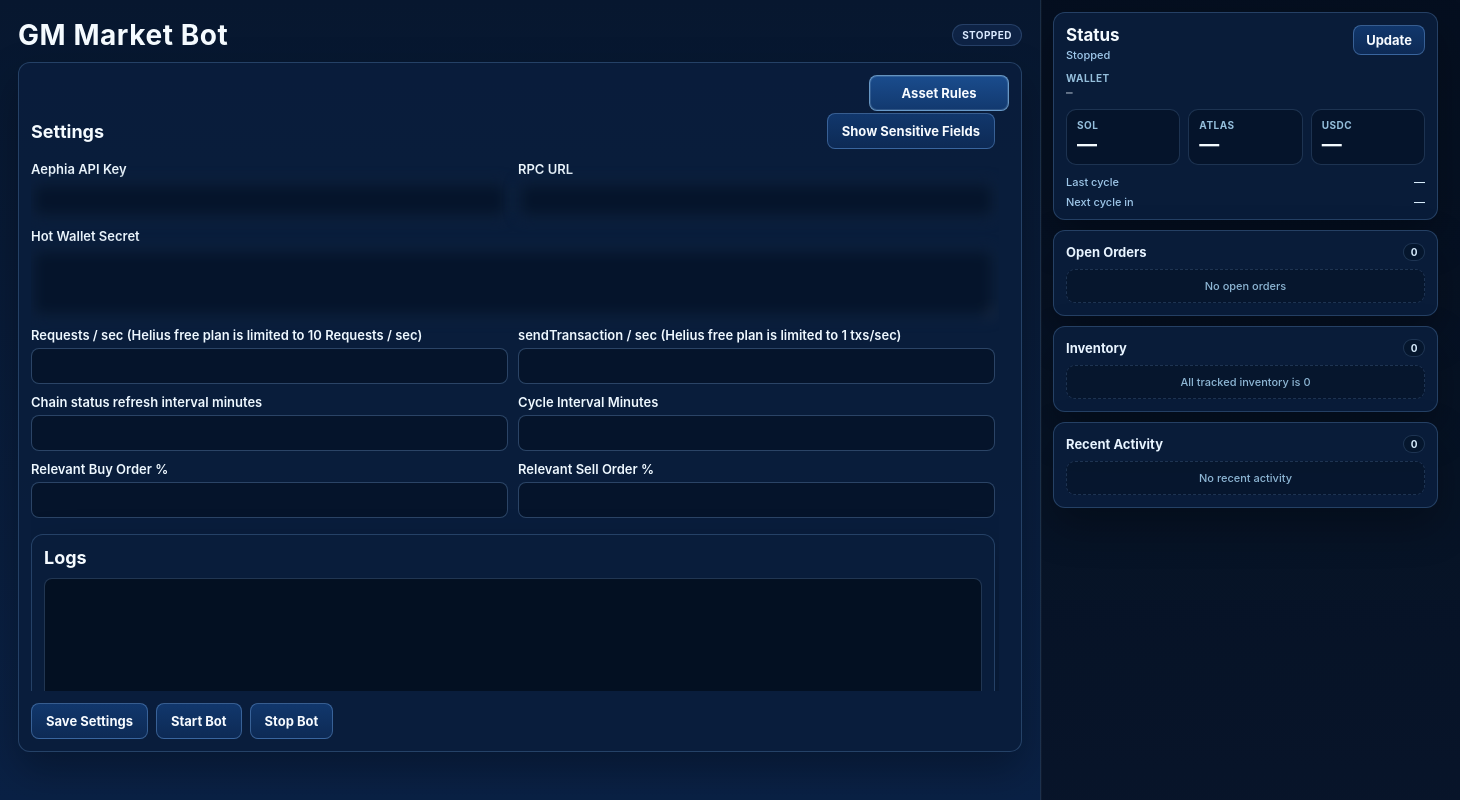
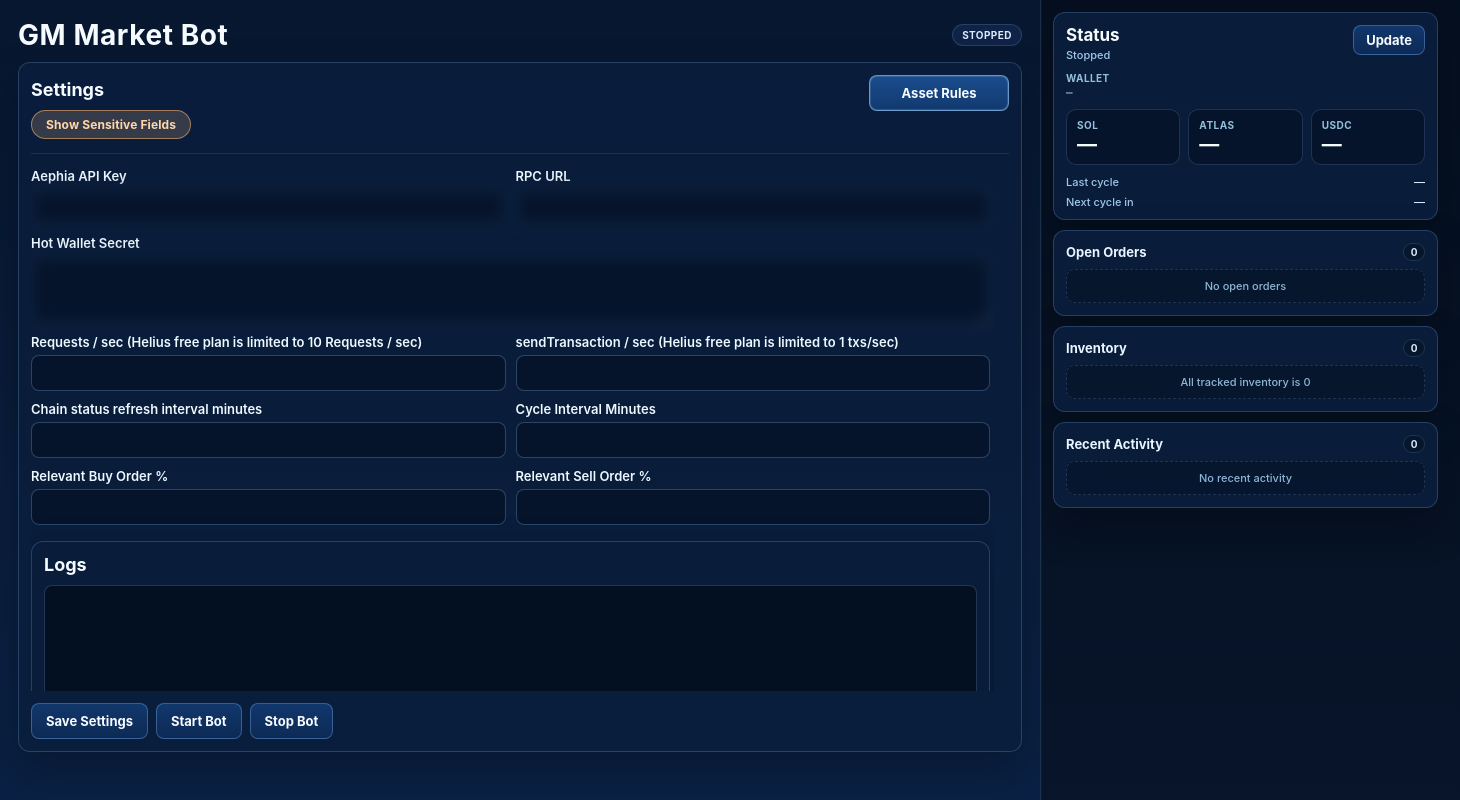
Before and after one commit to aephiaviktor/gm-market-bot, an Electron app: page electron/renderer.html in a window 1460 px wide. Both pictures are taken after a click on the tab "Settings". Drawn offline with Linux system fonts and the light colour scheme; no server answers.

Commit message:
Match LM settings header styling (GM Market Bot 0.1.38)

```diff
--- a/electron/renderer.css
+++ b/electron/renderer.css
@@ -535,13 +535,31 @@ h3 {
 }
 
 .tab-panel[data-panel="setup"].active {
+  overflow: visible;
+}
+
+.tab-panel[data-panel="setup"] .panel-toolbar {
+  flex-direction: column;
+  align-items: flex-start;
+  gap: 10px;
+  margin-top: -34px;
+  margin-bottom: 14px;
+  padding: 0 0 14px;
+  border-bottom: 1px solid rgba(143, 193, 255, 0.12);
+}
+
+.tab-panel[data-panel="setup"] .setup-scroll {
+  display: flex;
+  flex-direction: column;
+  flex: 1 1 auto;
+  min-height: 0;
   overflow-x: hidden;
-  overflow-y: scroll;
+  overflow-y: auto;
   scrollbar-gutter: stable;
   padding-right: 4px;
 }
 
-.tab-panel[data-panel="setup"].active::after {
+.tab-panel[data-panel="setup"] .setup-scroll::after {
   content: '';
   display: block;
   min-height: 18px;
@@ -558,11 +576,6 @@ h3 {
   margin-top: -34px;
   margin-bottom: 12px;
   padding-right: 160px;
-}
-
-.tab-panel[data-panel="setup"] .panel-toolbar {
-  margin-top: 0;
-  padding-right: 0;
 }
 
 .panel-toolbar h2 {
@@ -794,6 +807,27 @@ button:disabled {
   cursor: not-allowed;
 }
 
+.sensitive-toggle {
+  border: 1px solid rgba(255, 184, 108, 0.55);
+  background: rgba(255, 200, 140, 0.18);
+  color: #ffd6a8;
+  border-radius: 999px;
+  padding: 6px 14px;
+  font-weight: 700;
+  font-size: 12px;
+  letter-spacing: 0.01em;
+  transition: background 120ms ease, border-color 120ms ease, color 120ms ease;
+}
+
+.sensitive-toggle:hover:enabled {
+  background: rgba(255, 200, 140, 0.3);
+  border-color: rgba(255, 184, 108, 0.85);
+}
+
+.sensitive-toggle:active {
+  background: rgba(255, 200, 140, 0.4);
+}
+
 .modal-backdrop {
   position: fixed;
   inset: 0;
--- a/electron/renderer.html
+++ b/electron/renderer.html
@@ -73,9 +73,10 @@
               <section class="tab-panel" data-panel="setup" role="tabpanel" aria-labelledby="tab-setup">
                 <div class="panel-toolbar">
                   <h2>Settings</h2>
-                  <button id="toggle-sensitive-btn" type="button">Show Sensitive Fields</button>
+                  <button id="toggle-sensitive-btn" class="sensitive-toggle" type="button">Show Sensitive Fields</button>
                 </div>
 
+                <div class="setup-scroll">
                   <div class="config-grid">
                     <label>
                       Aephia API Key
@@ -118,6 +119,7 @@
                   <div class="panel setup-logs-panel">
                     <h2>Logs</h2>
                     <pre id="logs"></pre>
+                  </div>
                 </div>
               </section>
             </form>
--- a/electron/renderer.js
+++ b/electron/renderer.js
@@ -12,7 +12,7 @@ const fields = [
 
 const STATUS_POLL_MS = 60000;
 const AUTO_RERUN_COOLDOWN_MS = 120000;
-const APP_VERSION = '0.1.33';
+const APP_VERSION = '0.1.38';
 const FULL_RESTART_CONFIG_KEYS = new Set([
   'AEPHIA_API_KEY',
   'RPC_URL',
--- a/package.json
+++ b/package.json
@@ -1,6 +1,6 @@
 {
   "name": "gm-market-bot",
-  "version": "0.1.33",
+  "version": "0.1.38",
   "description": "",
   "main": "electron/main.js",
   "scripts": {
```
Also changed, not shown: 1 other file. Lines whose indentation alone changed are shown as unchanged.
